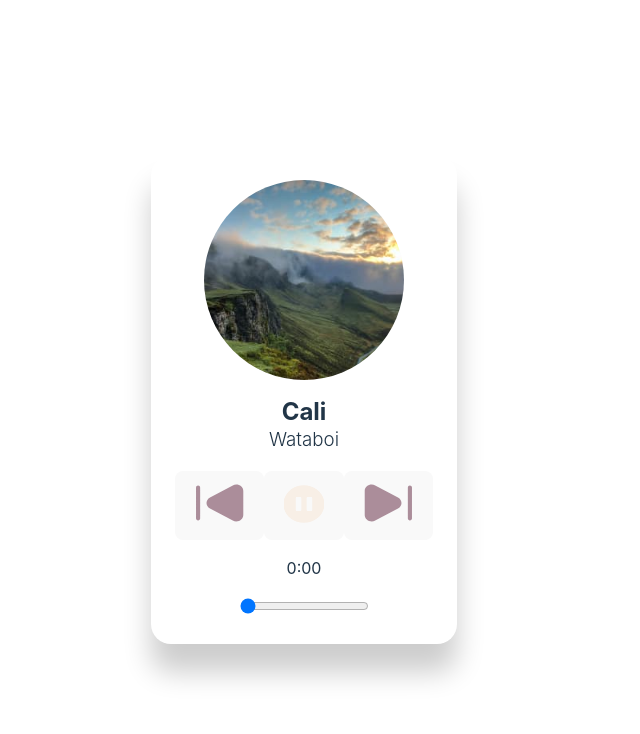
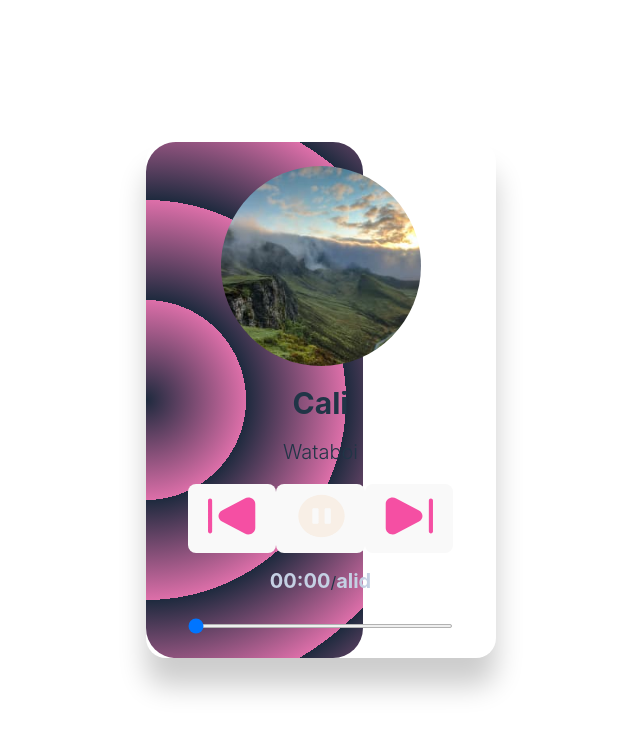
Before and after one commit to LarissaHilario/Front-5song, a React (Vite) app: page / in a window 1280 px wide. Shown: the top 734 px of the page, without its empty margins (336-976 px from the left). Built offline with nearby package versions, Linux system fonts and the light colour scheme.

Commit message:
reproductor

```diff
--- a/src/assets/Next.jsx
+++ b/src/assets/Next.jsx
@@ -4,7 +4,7 @@ class Next extends Component {
     render() {
         return (
             <svg width="35" height="28" viewBox="0 0 35 28" fill="none" xmlns="http://www.w3.org/2000/svg">
-                <path d="M0.523987 5.23661V22.7816C0.523987 26.3749 4.78399 28.6299 8.18399 26.8333L16.484 22.4516L24.784 18.0516C28.184 16.2549 28.184 11.7633 24.784 9.96661L16.484 5.56661L8.18399 1.18494C4.78399 -0.611722 0.523987 1.62494 0.523987 5.23661V5.23661ZM33.476 26.7049C32.656 26.7049 31.976 26.0816 31.976 25.3299V2.66994C31.976 1.91828 32.656 1.29494 33.476 1.29494C34.296 1.29494 34.976 1.91828 34.976 2.66994V25.3299C34.976 26.0816 34.316 26.7049 33.476 26.7049Z" fill="#987283" fillOpacity="0.8" />
+                <path d="M0.523987 5.23661V22.7816C0.523987 26.3749 4.78399 28.6299 8.18399 26.8333L16.484 22.4516L24.784 18.0516C28.184 16.2549 28.184 11.7633 24.784 9.96661L16.484 5.56661L8.18399 1.18494C4.78399 -0.611722 0.523987 1.62494 0.523987 5.23661ZM33.476 26.7049C32.656 26.7049 31.976 26.0816 31.976 25.3299V2.66994C31.976 1.91828 32.656 1.29494 33.476 1.29494C34.296 1.29494 34.976 1.91828 34.976 2.66994V25.3299C34.976 26.0816 34.316 26.7049 33.476 26.7049Z" fill="#F4258E" fillOpacity="0.8" />
             </svg>
         )
     }
--- a/src/assets/Pause.jsx
+++ b/src/assets/Pause.jsx
@@ -3,9 +3,10 @@ import React, { Component } from 'react'
 class Pause extends Component {
     render() {
         return (
-            <svg width="38" height="37" viewBox="1.5 0 39 36" fill="none" xmlns="http://www.w3.org/2000/svg">
+            <svg width="38" height="37" viewBox="0 0 41 38" fill="transparent" xmlns="http://www.w3.org/2000/svg">
                 <path d="M20.938 0.666626C9.89799 0.666626 0.937988 8.87996 0.937988 19C0.937988 29.12 9.89799 37.3333 20.938 37.3333C31.978 37.3333 40.938 29.12 40.938 19C40.938 8.87996 31.998 0.666626 20.938 0.666626V0.666626ZM18.438 24.555C18.438 25.435 18.038 25.7833 17.018 25.7833H14.418C13.398 25.7833 12.998 25.435 12.998 24.555V13.445C12.998 12.565 13.398 12.2166 14.418 12.2166H16.998C18.018 12.2166 18.418 12.565 18.418 13.445V24.555H18.438V24.555ZM28.998 24.555C28.998 25.435 28.598 25.7833 27.578 25.7833H24.998C23.978 25.7833 23.578 25.435 23.578 24.555V13.445C23.578 12.565 23.978 12.2166 24.998 12.2166H27.578C28.598 12.2166 28.998 12.565 28.998 13.445V24.555V24.555Z" fill="#F8EFE6" />
             </svg>
+
         )
     }
 }
--- a/src/assets/Play.jsx
+++ b/src/assets/Play.jsx
@@ -3,7 +3,7 @@ import React, { Component } from 'react'
 class Play extends Component {
 	render() {
 		return (
-			<svg width="41" height="38" viewBox="0 0 41 38" fill="none" xmlns="http://www.w3.org/2000/svg">
+			<svg width="38" height="37" viewBox="0 0 41 38" fill="transparent" xmlns="http://www.w3.org/2000/svg">
 				<path d="M20.938 0.666626C9.89799 0.666626 0.937988 8.87996 0.937988 19C0.937988 29.12 9.89799 37.3333 20.938 37.3333C31.978 37.3333 40.938 29.12 40.938 19C40.938 8.87996 31.998 0.666626 20.938 0.666626V0.666626ZM26.938 23.0883L21.138 26.15C20.4398 26.5229 19.6461 26.7195 18.838 26.7195C18.0299 26.7195 17.2362 26.5229 16.538 26.15C15.8342 25.7808 15.2503 25.2466 14.8461 24.6022C14.4419 23.9579 14.232 23.2266 14.238 22.4833V16.3416C14.238 14.82 15.098 13.445 16.538 12.675C17.978 11.905 19.698 11.905 21.158 12.675L26.958 15.7366C28.398 16.5066 29.258 17.8633 29.258 19.4033C29.258 20.9433 28.398 22.3183 26.938 23.0883V23.0883Z" fill="#F8EFE6" />
 			</svg>
 		)
--- a/src/assets/Prev.jsx
+++ b/src/assets/Prev.jsx
@@ -4,7 +4,7 @@ class Prev extends Component {
     render() {
         return (
             <svg width="35" height="28" viewBox="0 0 35 28" fill="none" xmlns="http://www.w3.org/2000/svg">
-                <path d="M34.476 22.7634V5.21839C34.476 1.62506 30.216 -0.629941 26.816 1.16673L18.516 5.54839L10.216 9.94839C6.81601 11.7451 6.81601 16.2367 10.216 18.0334L18.516 22.4334L26.816 26.8151C30.216 28.6117 34.476 26.3751 34.476 22.7634V22.7634ZM1.52401 1.29506C2.34401 1.29506 3.02401 1.91839 3.02401 2.67006L3.02401 25.3301C3.02401 26.0817 2.34401 26.7051 1.52401 26.7051C0.704012 26.7051 0.0240118 26.0817 0.0240118 25.3301V2.67006C0.0240118 1.91839 0.684012 1.29506 1.52401 1.29506Z" fill="#987283" fillOpacity="0.8" />
+                <path d="M34.476 22.7634V5.21839C34.476 1.62506 30.216 -0.62994 26.816 1.16672L18.516 5.54839L10.216 9.94839C6.81601 11.7451 6.81601 16.2367 10.216 18.0334L18.516 22.4334L26.816 26.8151C30.216 28.6117 34.476 26.3751 34.476 22.7634ZM1.52401 1.29506C2.34401 1.29506 3.02401 1.91839 3.02401 2.67006L3.02401 25.3301C3.02401 26.0817 2.34401 26.7051 1.52401 26.7051C0.704012 26.7051 0.0240118 26.0817 0.0240118 25.3301V2.67006C0.0240118 1.91839 0.684012 1.29506 1.52401 1.29506Z" fill="#F4258E" fillOpacity="0.8" />
             </svg>
         )
     }
--- a/src/components/Player/Player.jsx
+++ b/src/components/Player/Player.jsx
@@ -1,5 +1,5 @@
 import React, { useEffect, useState } from "react";
-// import "./player.css";
+import "./player.css";
 // import { useLocation } from "react-router-dom";
 import songs from "./tracksTests";
 // import SongCard from "../../components/songCard/SongCard";
@@ -7,7 +7,7 @@ import songs from "./tracksTests";
 import AudioPlayer from "../audioPlayer/AudioPlayer";
 // import Widgets from "../../components/widgets";
 
-const  Player=()=> {
+const Player = () => {
   //   const location = useLocation();
   const [tracks, setTracks] = useState([]);
   const [currentTrack, setCurrentTrack] = useState({});
@@ -29,7 +29,7 @@ const  Player=()=> {
   }, [currentIndex, tracks]);
 
   return (
-    <div className="screen-container flex">
+    <div className="screen-container">
       <div className="left-player-body">
         <AudioPlayer
           currentTrack={currentTrack}
@@ -37,7 +37,6 @@ const  Player=()=> {
           currentIndex={currentIndex}
           setCurrentIndex={setCurrentIndex}
         />
-        {/* <Widgets artistID={currentTrack?.album?.artists[0]?.id} /> */}
       </div>
     </div>
   );
--- /dev/null
+++ b/src/components/Player/player.css
@@ -0,0 +1,20 @@
+.left-player-body {
+    width: 200%;
+    /* margin-right: 2%; */
+    height: 100%;
+    text-align: center;
+
+}
+
+.screen-container {
+    justify-content:center;
+    width: calc(100% - 100px);
+    height: 100%;
+    background-color: #1e2a3e;
+    border-radius: 30px;
+    opacity: 1;
+    background-image: repeating-radial-gradient(circle at center left,
+            transparent 0,
+            #DD6FA9 100px),
+        repeating-linear-gradient(#1e2a3e55, #1e2a3e);
+}
--- a/src/components/audioPlayer/AudioControls.jsx
+++ b/src/components/audioPlayer/AudioControls.jsx
@@ -3,7 +3,6 @@ import Play from '../../assets/Play.jsx';
 import Pause from '../../assets/Pause.jsx';
 import Prev from '../../assets/Prev.jsx';
 import Next from '../../assets/Next.jsx';
-import './audioControls.css'
 const AudioControls = ({
   isPlaying,
   setIsPlaying,
@@ -19,25 +18,14 @@ const AudioControls = ({
     >
       <Prev />
     </button>
-    {isPlaying ? (
-      <button
-        type="button"
-        className="pause"
-        onClick={() => setIsPlaying(!isPlaying)}
-        aria-label="Pause"
-      >
-        <Pause />
-      </button>
-    ) : (
-      <button
-        type="button"
-        className="play"
-        onClick={() => setIsPlaying(isPlaying)}
-        aria-label="Play"
-      >
-        <Play />
-      </button>
-    )}
+    <button
+      className={
+        isPlaying ? "pause" : "play"
+      }
+      onClick={() => setIsPlaying(!isPlaying)}
+    >
+      {isPlaying ? <Pause /> : <Play />}
+    </button>
     <button
       type="button"
       className="next"
--- a/src/components/audioPlayer/AudioPlayer.jsx
+++ b/src/components/audioPlayer/AudioPlayer.jsx
@@ -13,7 +13,7 @@ const AudioPlayer = ({
     // State
     const [trackProgress, setTrackProgress] = useState(0);
     const [isPlaying, setIsPlaying] = useState(false);
-    var audioSrc = songs[currentIndex].track;
+    const audioSrc = songs[currentIndex].track;
     // Refs
     const audioRef = useRef(new Audio(audioSrc));
     const intervalRef = useRef();
@@ -34,7 +34,14 @@ const AudioPlayer = ({
             }
         }, [1000]);
     };
-
+    function formatTime(secs) {
+        const t = new Date(1970, 0, 1);
+        t.setSeconds(secs);
+        let s = t.toTimeString().substr(0, 8);
+        if (secs > 86399)
+            s = Math.floor((t - Date.parse("1/1/70")) / 3600000) + s.substr(2);
+        return s.substring(3);
+    }
     const onScrub = (value) => {
         // Clear any timers already running
         clearInterval(intervalRef.current);
@@ -65,25 +72,20 @@ const AudioPlayer = ({
             setCurrentIndex(0);
         }
     };
-    async function playMusic() {
-        try {
-            await audioRef.current.play();
-            setIsPlaying(true);
-            startTimer();
-        } catch (err) {
-            console.log(err);
-        }
-    };
+
     useEffect(() => {
         if (audioRef.current.src) {
             if (isPlaying) {
-                playMusic(audioRef.current);
+                audioRef.current.play().then(() => { }).catch((e) => { audioRef.current.pause(); audioRef.current.currentTime = 0; });
+                startTimer();
             } else {
                 audioRef.current.pause();
             }
         } else if (isPlaying) {
+            setIsPlaying(true);
             audioRef.current = new Audio(audioSrc);
-            playMusic(audioRef.current.play());
+            audioRef.current.play().then(() => { }).catch((e) => { audioRef.current.pause(); audioRef.current.currentTime = 0; });
+            startTimer();
         } else {
             clearInterval(intervalRef.current);
             audioRef.current.pause();
@@ -99,7 +101,9 @@ const AudioPlayer = ({
         setTrackProgress(audioRef.current.currentTime);
 
         if (isReady.current) {
-            playMusic();
+            setIsPlaying(true);
+            audioRef.current.play().then(() => { }).catch((e) => { audioRef.current.pause(); audioRef.current.currentTime = 0; });
+            startTimer();
         } else {
             // Set the isReady ref as true for the next pass
             isReady.current = true;
@@ -113,9 +117,6 @@ const AudioPlayer = ({
             clearInterval(intervalRef.current);
         };
     }, []);
-    const addZero = (n) => {
-        return n > 9 ? "" + n : "0" + n;
-    };
     return (
         <div className="audio-player">
             <div className="track-info">
@@ -125,6 +126,8 @@ const AudioPlayer = ({
                 />
                 <h2 className="title">{songs[currentIndex].name}</h2>
                 <h3 className="artist">{songs[currentIndex].artists}</h3>
+            </div>
+            <div>
                 <AudioControls
                     isPlaying={isPlaying}
                     setIsPlaying={setIsPlaying}
@@ -132,7 +135,12 @@ const AudioPlayer = ({
                     handleNext={handleNext}
                     total={total}
                 />
-                <p className="duration">{trackProgress < "59" ? "0" : "1"}:{addZero(Math.round(trackProgress))}</p>
+            </div>
+            <p >
+                <span className="song-duration flex">{formatTime(trackProgress)}</span>
+                /
+                <span className="song-duration flex">{formatTime(`${duration}`)}</span>
+            </p>
             <input
                 type="range"
                 value={trackProgress}
@@ -145,7 +153,6 @@ const AudioPlayer = ({
                 onKeyUp={onScrubEnd}
             />
         </div>
-        </div>
     );
 };
 
--- a/src/components/audioPlayer/audioPlayer.css
+++ b/src/components/audioPlayer/audioPlayer.css
@@ -3,7 +3,7 @@
 }
 
 button {
-    background: none;
+    background-color: transparent;
     border: none;
     cursor: pointer;
 }
@@ -13,8 +13,8 @@ button {
     padding: 24px;
     border-radius: 20px;
     box-shadow: 0 28px 28px rgba(0, 0, 0, 0.2);
-    margin: auto;
-    color: var(--white);
+    margin: 0;
+    /* color: var(--white); */
 }
 
 .artwork {
@@ -31,18 +31,7 @@ button {
     position: relative;
 }
 
-.title {
-    font-weight: 700;
-    margin-bottom: 4px;
-}
-
-.artist {
-    font-weight: 300;
-    margin-top: 0;
-}
-
 .audio-controls {
-    display: flex;
     justify-content: space-between;
     /*  */
     margin: 0 auto 15px;
@@ -53,15 +42,50 @@ button {
 .audio-controls .next svg {
     width: 48px;
     height: 44px;
-    /* background: rgba(152, 114, 131, 0.8); */
-    mix-blend-mode: normal;
+}
+
+.audio-controls .prev svg :hover,
+.audio-controls .next svg :hover {
+    fill-opacity: 1;
 }
 
 .audio-controls .play svg,
 .audio-controls .pause svg {
-    width: 40px;
-    height: 40px;
+    width: 48px;
+    height: 44px;
+}
 
+.title {
+    text-align: center;
+    font-size: 30px;
+    font-weight: bold;
+    overflow: hidden;
+    text-overflow: ellipsis;
+    display: -webkit-box;
+    -webkit-line-clamp: 2;
+    line-clamp: 2;
+    -webkit-box-orient: vertical;
+}
+
+.artist {
+    font-size: 20px;
+    font-weight: 300;
+}
+
+
+
+.song-duration {
+    justify-content: center;
+    align-items: center;
+    font-size: 20px;
+    font-weight: 700;
+    color: #c4d0e3;
+}
+
+.progress {
+    width: 265px;
+    height: 4px;
+    border-radius: 15px;
 }
 
 /* .audio-controls path {
--- a/src/components/songCard/songCard.css
+++ b/src/components/songCard/songCard.css
@@ -1,7 +1,7 @@
 .songCard-body {
     width: 100%;
     height: 62%;
-    background-color: #27354d;
+    background-color:transparent;
     border-radius: 30px;
     border-bottom-right-radius: 0px;
     flex-direction: column;
--- a/src/index.css
+++ b/src/index.css
@@ -44,7 +44,6 @@ button {
   font-size: 1em;
   font-weight: 500;
   font-family: inherit;
-  background-color: #1a1a1a;
   cursor: pointer;
   transition: border-color 0.25s;
 }
```
Also changed, not shown: src/components/audioPlayer/audioControls.css (deleted). Lines whose indentation alone changed are shown as unchanged.
